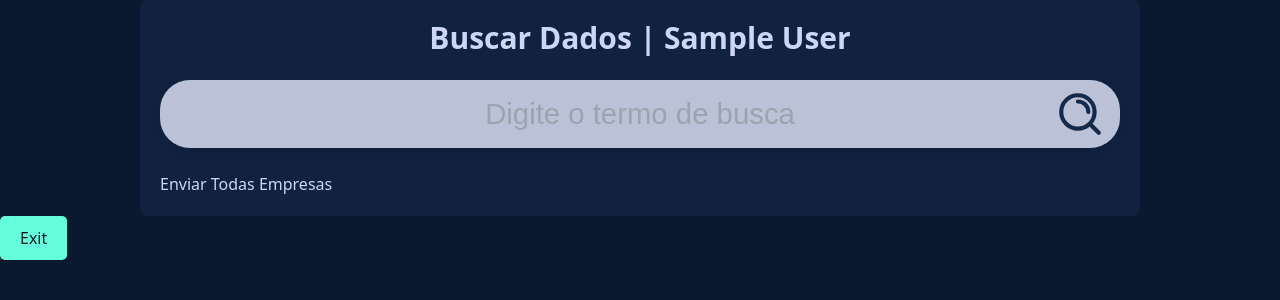
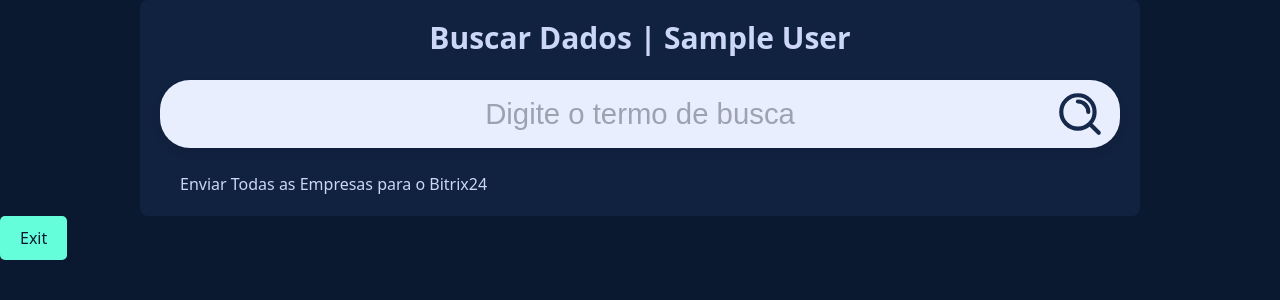
Before and after one commit to RafaelZelak/CadenciaDeDadosSetup, a Flask app: page /home in a window 1280 px wide. Shown: the top 300 px of the page. Run offline with Flask 3, Linux system fonts and the light colour scheme; the visitor is signed in with stand-in values (Sample User, id 1).

Commit message:
Melhoria Layout

```diff
--- a/static/css/index.css
+++ b/static/css/index.css
@@ -105,7 +105,7 @@ padding: 20px;
     font-size: 22pt;
     font-family: "Arial Rounded MT Bold", Arial, sans-serif;
     text-align: center;
-    background-color: #e9eeffc9;
+    background-color: #e9eeff;
     border-radius: 30px;
     box-shadow: 0 4px 8px rgba(0, 0, 0, 0.1);
     transition: .3s;
@@ -117,6 +117,7 @@ padding: 20px;
 
 .pesquisa:active{
     outline: none;
+    background-color: #e9eeff;
 }
 
 .buscar {
@@ -137,3 +138,12 @@ padding: 20px;
     height: 60px; /* Ajuste conforme necessário */
     margin-left: -30px;
 }
+
+.result-title{
+    font-size: 24pt;
+    padding-bottom: 30px;
+}
+
+.global-send-button{
+    margin-left: 20px;
+}
--- a/templates/index.html
+++ b/templates/index.html
@@ -24,9 +24,9 @@
                 <button type="submit" class="buscar"><img src="static/img/search.svg" alt="Buscar"></button>
             </div>
         </form>
-        <button id="enviarTodasEmpresas" class="global-send-button">Enviar Todas Empresas</button>
+        <button id="enviarTodasEmpresas" class="global-send-button text-center">Enviar Todas as Empresas para o Bitrix24</button>
         {% if dados_cnpj %}
-        <h2 class="text-2xl font-bold mb-4">Resultados</h2>
+        <h2 class="result-title font-bold mb-4 text-center ">Resultados</h2>
         <ul>
             {% for empresa in dados_cnpj %}
             <li class="mb-4 dadosEmpresa flex justify-between items-start">
@@ -62,6 +62,7 @@
 
                         {% if empresa.socios|length > 3 %}
                             <button class="mt-2 text-blue-500 ver-mais-socios">Ver mais sócios</button>
+                            <hr class="linha">
                         {% endif %}
                         {% endif %}
                     </div>
```
